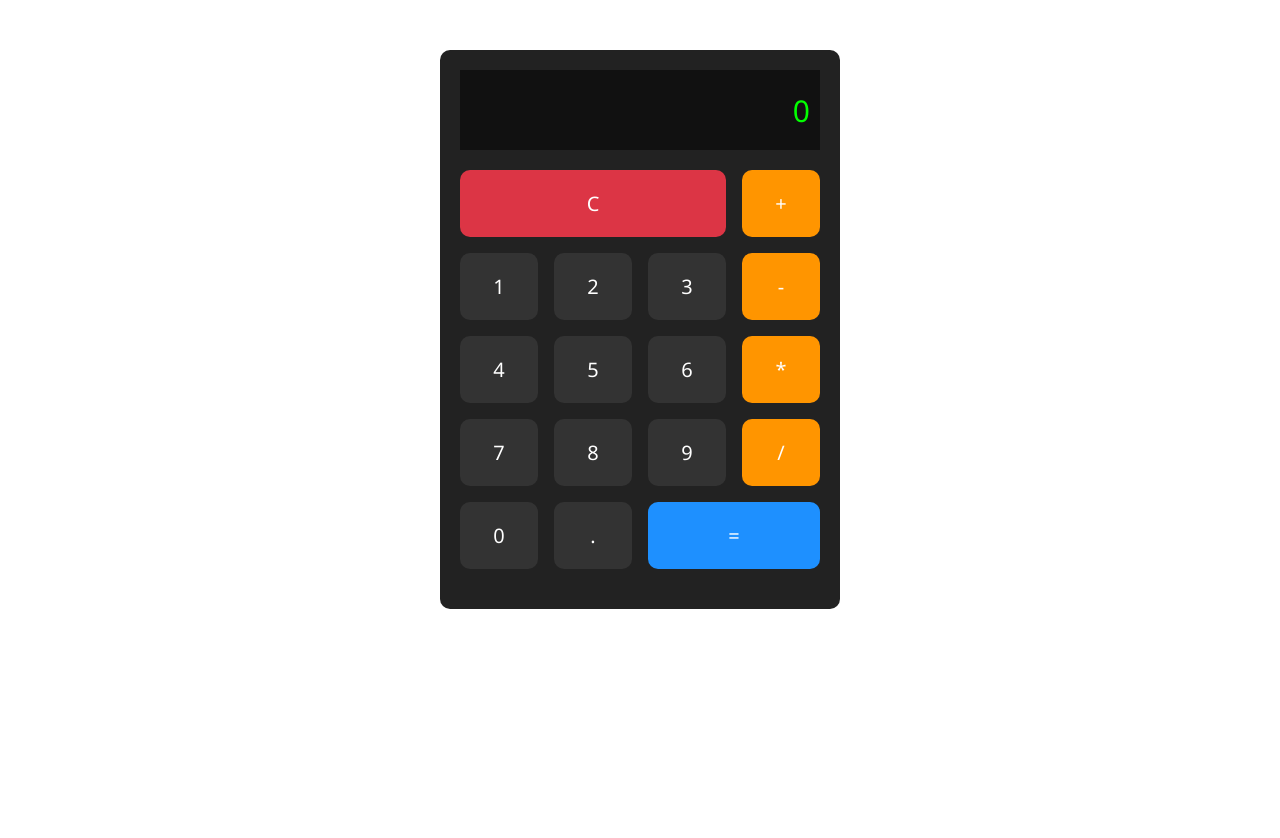
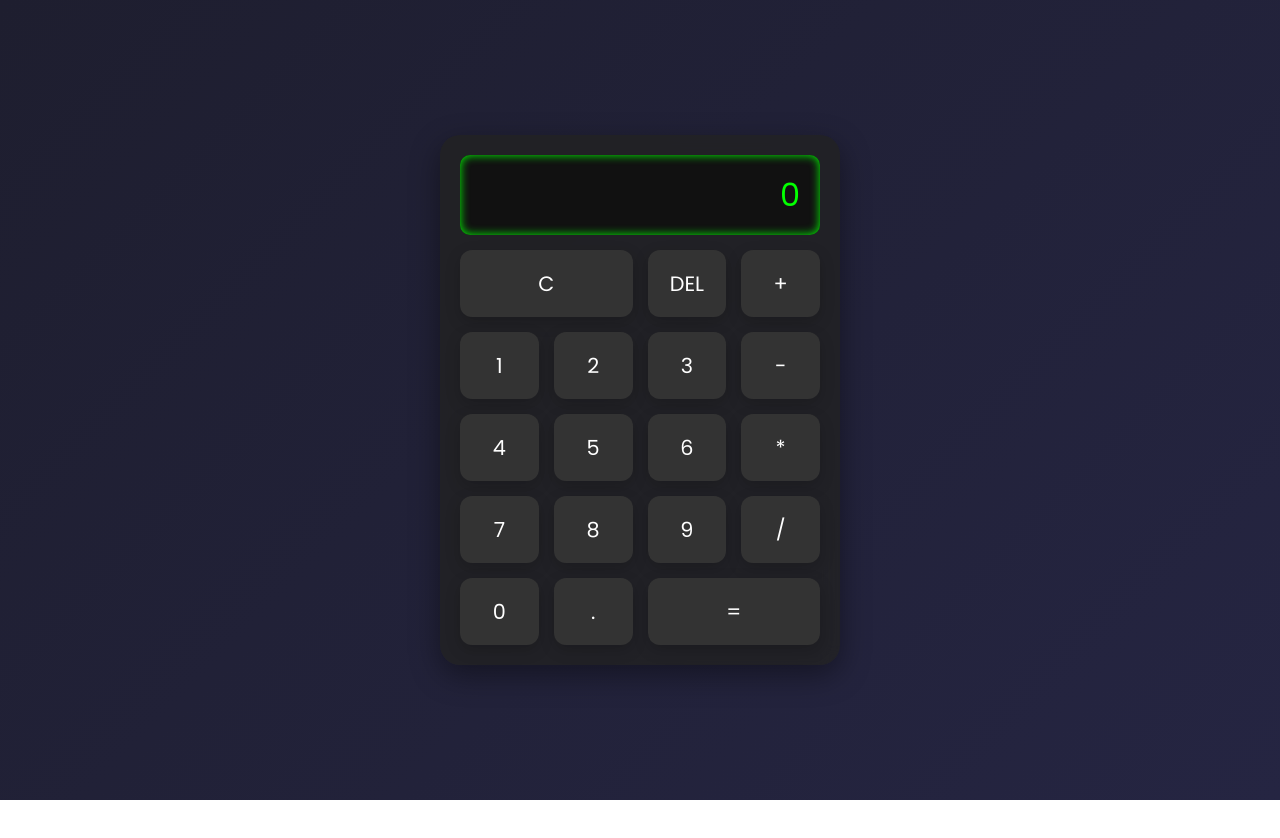
Before and after one commit to viz2289132/JS-Functional-Programming, a plain HTML site: page 10_JS_Mini_projects/04_Simple_Calculator/index.html in a window 1280 px wide. After the commit the page ends 800 px from the top, so only its background shows below. Drawn offline with Linux system fonts and the light colour scheme.

Commit message:
updated code

```diff
--- a/10_JS_Mini_projects/04_Simple_Calculator/index.html
+++ b/10_JS_Mini_projects/04_Simple_Calculator/index.html
@@ -1,19 +1,18 @@
 <!DOCTYPE html>
 <html lang="en">
-
 <head>
     <meta charset="UTF-8">
     <meta name="viewport" content="width=device-width, initial-scale=1.0">
-    <title>Simple Calculator</title>
+    <title>Modern Calculator</title>
+    <link href="https://fonts.googleapis.com/css2?family=Poppins:wght@400;600&display=swap" rel="stylesheet">
     <link rel="stylesheet" href="style.css">
 </head>
-
 <body>
     <div class="calculator">
         <div class="display">0</div>
         <div class="buttonsContainer">
-
             <button class="clearBtn" onclick="clearDisplay()">C</button>
+            <button onclick="deleteLast()">DEL</button>
             <button class="operator" onclick="appendValue('+')">+</button>
 
             <button onclick="appendValue('1')">1</button>
@@ -36,8 +35,6 @@
             <button class="equalTo" onclick="calculate()">=</button>
         </div>
     </div>
-
-    <script src='script.js'></script>
+    <script src="script.js"></script>
 </body>
-
 </html>
--- a/10_JS_Mini_projects/04_Simple_Calculator/script.js
+++ b/10_JS_Mini_projects/04_Simple_Calculator/script.js
@@ -1,21 +1,42 @@
-let display = document.querySelector('.display')
+let display = document.querySelector('.display');
 
 function appendValue(text) {
-    if(display.innerText === '0' || display.innerText === 'Error' || display.innerText === 'Infinity'){
-        display.innerText = text
-        return;
+    if (display.innerText === '0' || display.innerText === 'Error' || display.innerText === 'Infinity') {
+        display.innerText = text;
+    } else {
+        display.innerText += text;
     }
-    display.innerText = `${display.innerText}${text}`
 }
 
-function clearDisplay(){
-    display.innerText = '0'
+function clearDisplay() {
+    display.innerText = '0';
 }
 
-function calculate(){
-    try {
-        display.innerText = eval(display.innerText)
-    } catch (error) {
-        display.innerText = 'Error'
+function deleteLast() {
+    if (display.innerText.length > 1) {
+        display.innerText = display.innerText.slice(0, -1);
+    } else {
+        display.innerText = '0';
     }
 }
+
+function calculate() {
+    try {
+        display.innerText = eval(display.innerText);
+    } catch (error) {
+        display.innerText = 'Error';
+    }
+}
+
+// ✅ Keyboard Support
+document.addEventListener('keydown', (e) => {
+    if (!isNaN(e.key) || ['+', '-', '*', '/', '.'].includes(e.key)) {
+        appendValue(e.key);
+    } else if (e.key === 'Enter') {
+        calculate();
+    } else if (e.key === 'Backspace') {
+        deleteLast();
+    } else if (e.key === 'Escape') {
+        clearDisplay();
+    }
+});
--- a/10_JS_Mini_projects/04_Simple_Calculator/style.css
+++ b/10_JS_Mini_projects/04_Simple_Calculator/style.css
@@ -2,73 +2,86 @@
     margin: 0;
     padding: 0;
     box-sizing: border-box;
-    font-family: 'Segoe UI', Tahoma, Geneva, Verdana, sans-serif;
+    font-family: 'Poppins', sans-serif;
 }
 
-html,
 body {
-    width: 100%;
-    height: 100%;
+    display: flex;
+    justify-content: center;
+    align-items: center;
+    height: 100vh;
+    background: linear-gradient(135deg, #1e1e2f, #252542);
+    color: #fff;
 }
 
 .calculator {
-    background-color: #222222;
+    background: rgba(34, 34, 34, 0.8);
+    backdrop-filter: blur(10px);
     max-width: 25rem;
     width: 100%;
-    margin: 50px auto;
     padding: 20px;
-    border-radius: 10px;
+    border-radius: 20px;
+    box-shadow: 0 10px 30px rgba(0, 0, 0, 0.4);
 }
 
 .display {
     width: 100%;
     height: 5rem;
-    background-color: #111111;
+    background-color: #111;
     color: #02FF00;
     display: flex;
     align-items: center;
     justify-content: flex-end;
-    padding: 0 10px;
-    font-size: 30px;
+    padding: 0 20px;
+    font-size: 2rem;
+    border-radius: 10px;
+    box-shadow: inset 0 0 10px #02FF00;
+    margin-bottom: 15px;
 }
 
 .buttonsContainer {
-    user-select: none;
     display: grid;
     grid-template-columns: repeat(4, 1fr);
-    gap: 1rem;
-    padding: 20px 0;
+    gap: 15px;
 }
 
 .buttonsContainer button {
-    width: 100%;
-    border-radius: 10px;
-    background-color: #333333;
-    color: white;
-    font-size: 20px;
     border: none;
-    padding: 20px 0;
-    transition: all linear 0.2s;
+    border-radius: 12px;
+    background: #333;
+    color: #fff;
+    font-size: 1.3rem;
+    padding: 18px 0;
+    cursor: pointer;
+    box-shadow: 0 5px 15px rgba(0, 0, 0, 0.2);
+    transition: all 0.2s ease;
 }
 
-.buttonsContainer button:hover{
-    scale: 1.1;
+.buttonsContainer button:hover {
+    background: #444;
+    transform: scale(1.1);
 }
 
-.buttonsContainer button:active{
-    scale: 0.9;
+.buttonsContainer button:active {
+    transform: scale(0.95);
 }
 
-.buttonsContainer .clearBtn{
-    background-color: #DC3545;
-    grid-column: span 3;
+.clearBtn {
+    background: #e63946;
+    grid-column: span 2;
 }
 
-.buttonsContainer .operator{
-    background-color: #FF9500;
+.operator {
+    background: #ff9500;
 }
 
-.buttonsContainer .equalTo{
+.equalTo {
+    background: #1E90FF;
     grid-column: span 2;
-    background-color: #1E90FF;
 }
+
+@media screen and (max-width: 500px) {
+    .calculator {
+        max-width: 90%;
+    }
+}
```
